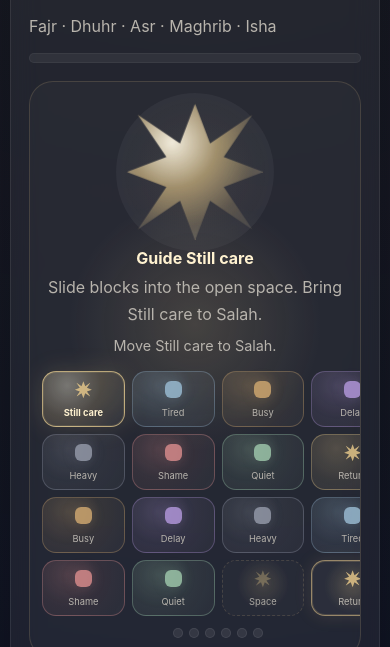
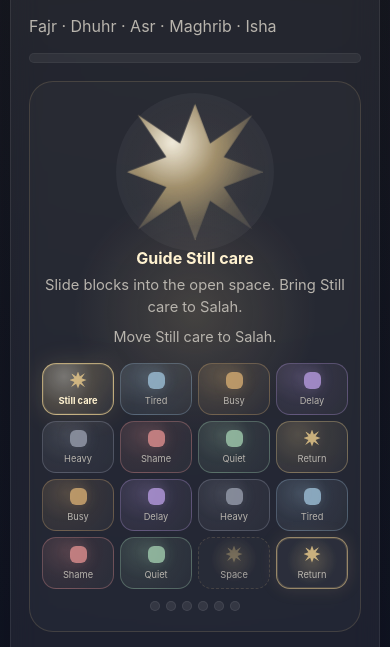
Before and after one commit to rollingyoung898724-crypto/puretime-five-lights, a plain HTML site: page index.html in a window 390 px wide. Shown: the part 432-1079 px from the top of the page. Drawn offline with Linux system fonts and the light colour scheme; a script that the page names is missing.

Commit message:
Add files via upload

```diff
--- a/index.html
+++ b/index.html
@@ -1087,14 +1087,22 @@
         margin-bottom: 10px;
       }
       .light-match-board {
-        width: min(94vw, 352px);
-        gap: 7px;
-        margin-top: 14px;
+        width: 100%;
+        max-width: 312px;
+        gap: 6px;
+        margin: 14px auto 0;
+      }
+      .home-light-gate .small-note {
+        max-width: 310px;
+        margin-left: auto;
+        margin-right: auto;
+        font-size: 0.92rem;
+        line-height: 1.5;
       }
       .space-block {
-        min-height: 56px;
+        min-height: 52px;
         border-radius: 14px;
-        padding: 6px 4px;
+        padding: 6px 3px;
       }
       .space-block .block-icon {
         width: 17px;
@@ -1106,11 +1114,22 @@
         line-height: 1.05;
       }
       .space-progress-row {
-        width: min(94vw, 352px);
+        width: 100%;
+        max-width: 312px;
         gap: 6px;
       }
       .home-light-title { font-size: 1rem; }
       .home-light-status { font-size: 0.9rem; }
+    }
+
+
+    @media (max-width: 380px) {
+      .home-light-gate { padding: 18px 8px; }
+      .light-match-board { max-width: 286px; gap: 5px; }
+      .space-block { min-height: 48px; border-radius: 12px; }
+      .space-block .block-icon { width: 15px; height: 15px; }
+      .space-block .block-label { font-size: 0.52rem; }
+      .home-light-gate .small-note { font-size: 0.86rem; }
     }
 
     @media (max-width: 768px) {
```
